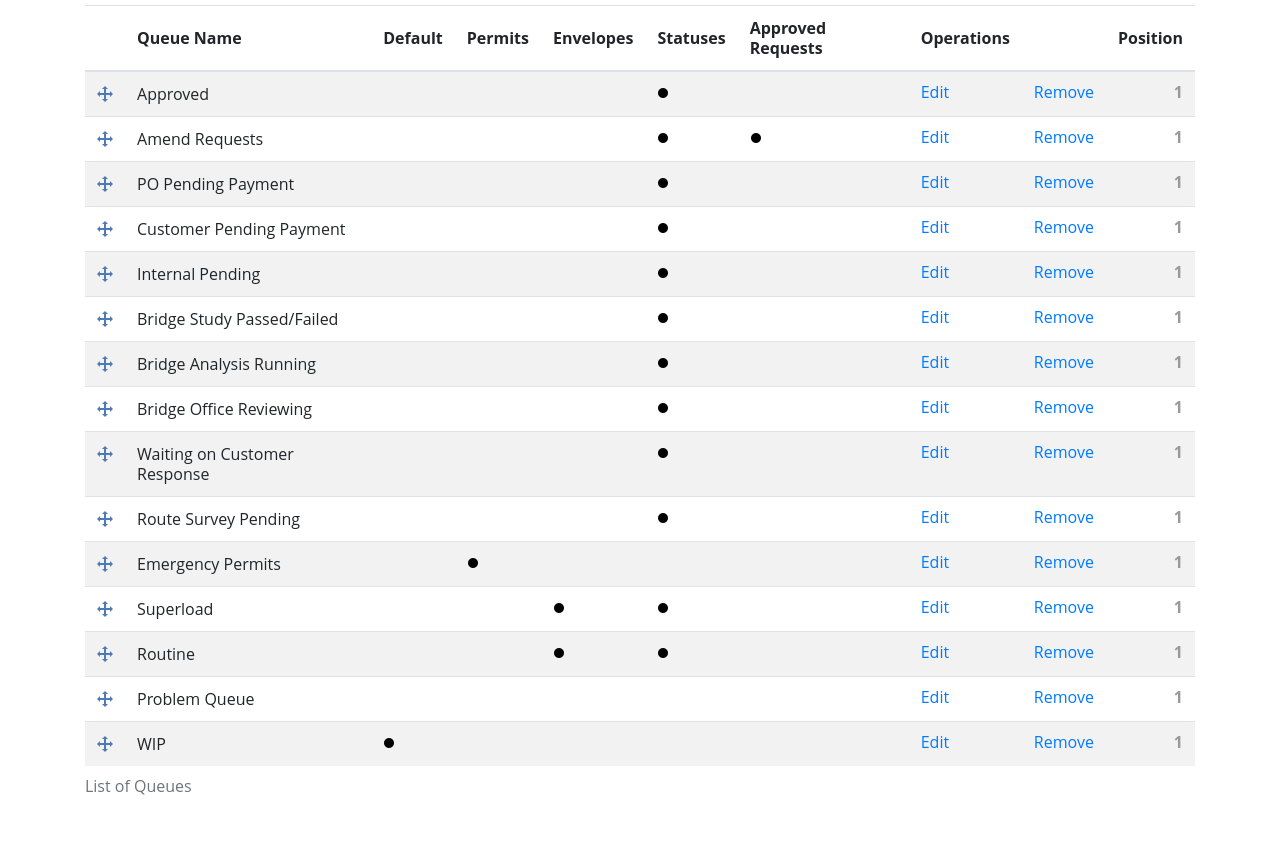
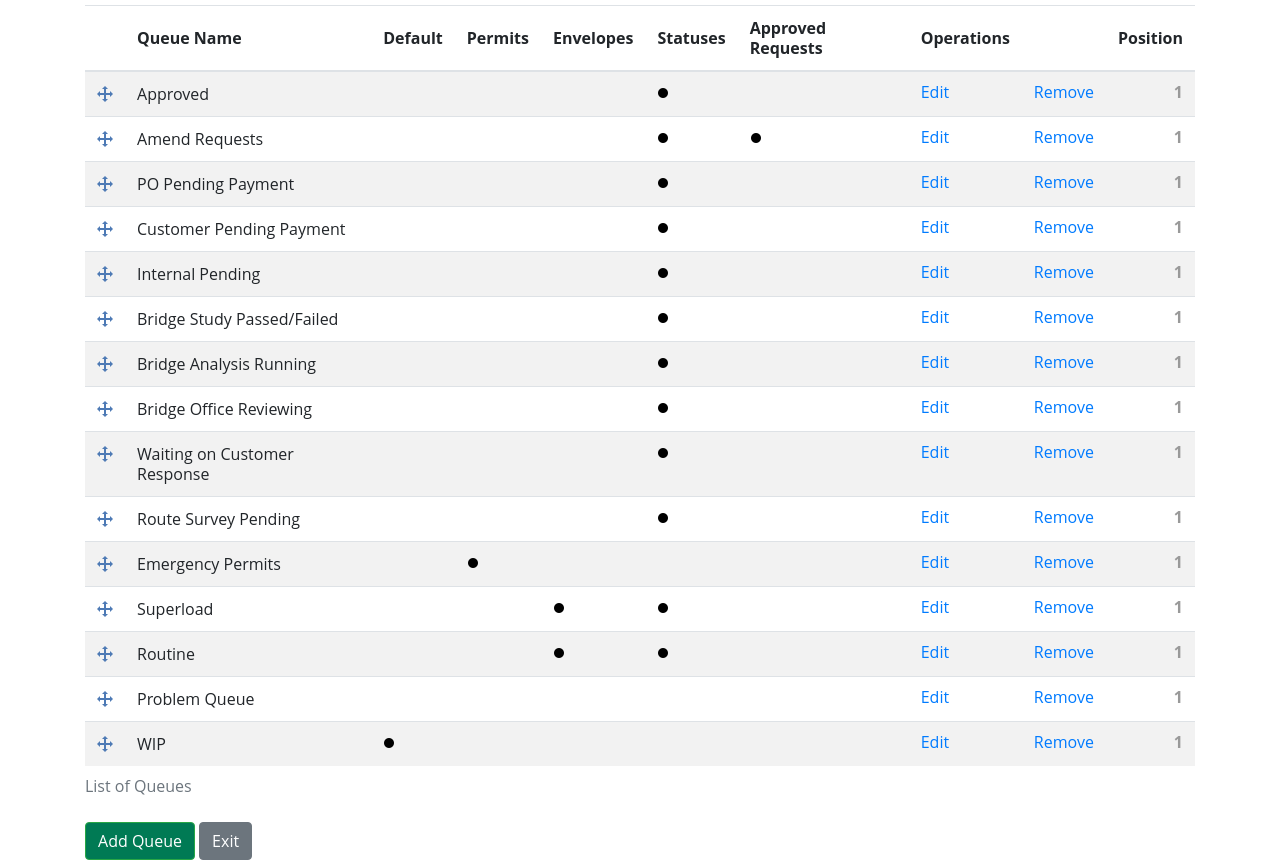
Before and after one commit to webprinc3ss/queuing-system-ui-redesign, a plain HTML site: page index.html in a window 1280 px wide. Shown: the part 133-993 px from the top of the page. Before the commit the page ends 955 px from the top, so only its background shows below. Drawn offline with nearby package versions, Linux system fonts and the light colour scheme.

Commit message:
Created buttons.

```diff
--- a/css/styles.css
+++ b/css/styles.css
@@ -95,3 +95,7 @@ img.dot {
 td.q-name {
 line-height:20px !important;
 }
+
+.btn-success {
+    background-color: #007a54;
+}
--- a/index.html
+++ b/index.html
@@ -284,7 +284,8 @@
                         <th scope="row" class="position">1</th>
                     </tr>
                 </tbody>
-            </table>
+            </table><button type="button" class="btn btn-success">Add Queue</button> <button type="button"
+                class="btn btn-secondary">Exit</button>
         </div>
         </div>
 
```
